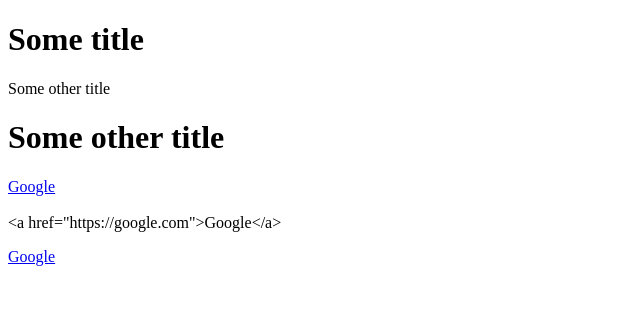
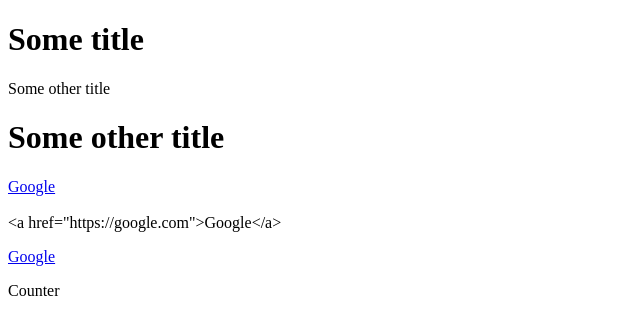
Before and after one commit to dzarezenko/beetroot_lesson_41-vue_basics, a Vue app: page / in a window 1280 px wide. Shown: the top 334 px of the page, without its empty margins (0-640 px from the left). Built offline with nearby package versions, Linux system fonts and the light colour scheme.

Commit message:
1st component

```diff
--- a/src/App.vue
+++ b/src/App.vue
@@ -11,12 +11,20 @@
 
     {{ link }}
     <p v-html="link"></p>
+
+    <counter />
   </div>
+
 </template>
 
 <script>
+import Counter from "@/components/Counter";
+
 export default {
   name: 'app',
+  components: {
+    'counter': Counter,
+  },
   data() {
     return {
       title: "Some title",
--- /dev/null
+++ b/src/components/Counter.vue
@@ -0,0 +1,11 @@
+<template>
+  <div>
+    Counter
+  </div>
+</template>
+
+<script>
+export default {
+  name: "Counter",
+}
+</script>
```
